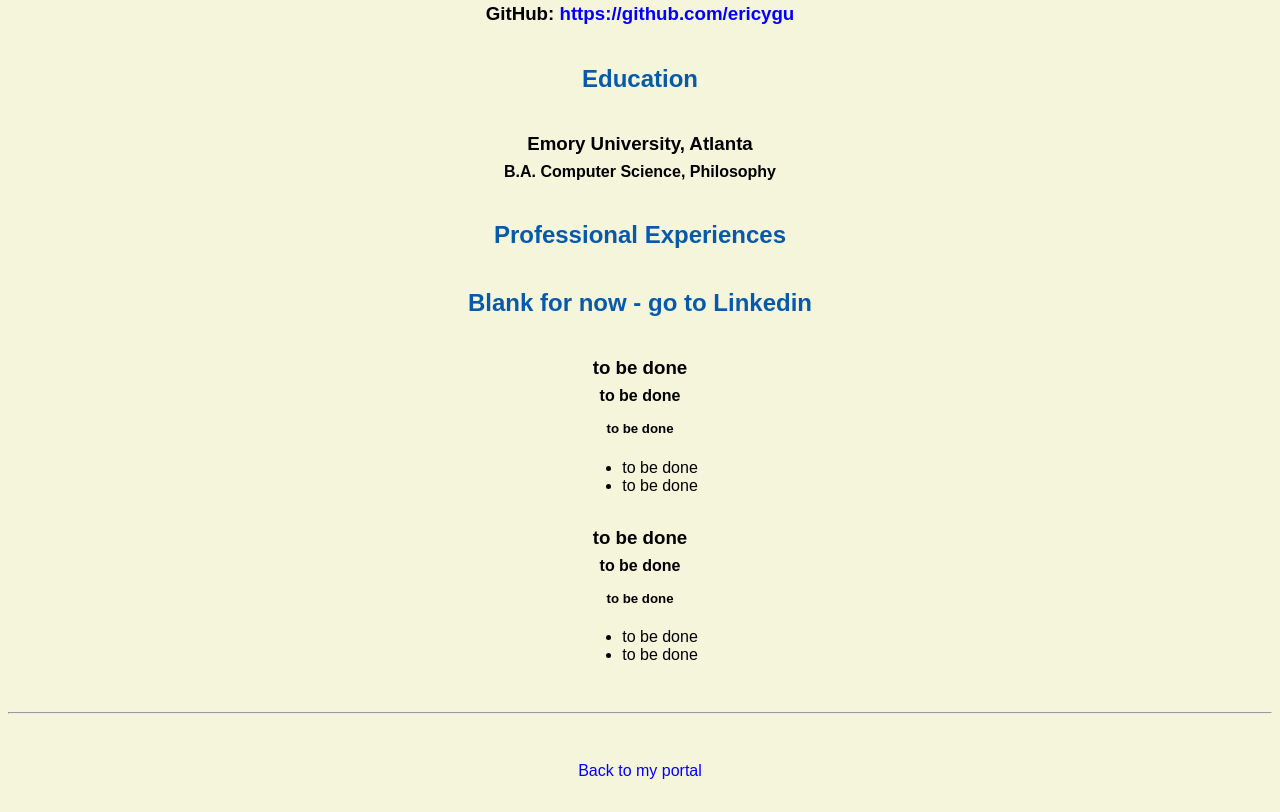
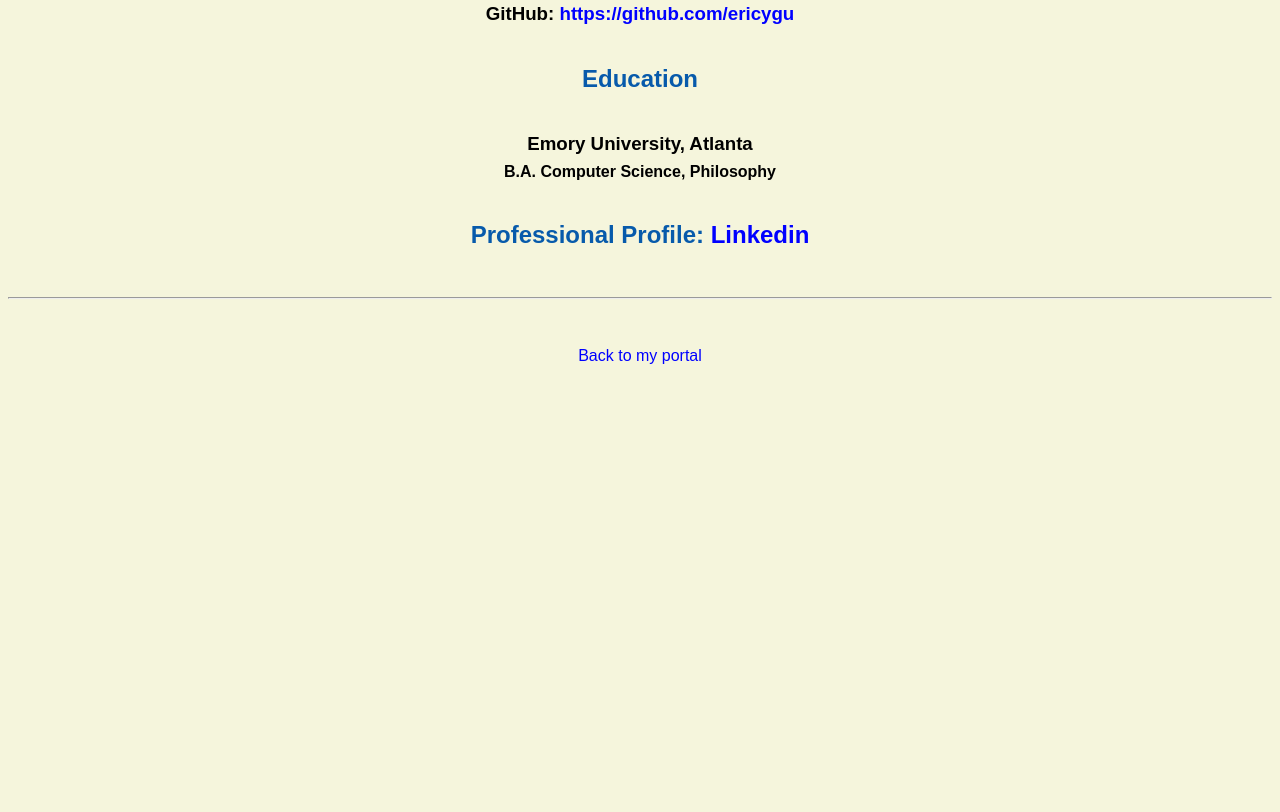
Before and after one commit to ericygu/ericygu.github.io, a plain HTML site: page resume.html in a window 1280 px wide. Shown: the part 707-1519 px from the top of the page. After the commit the page ends 1104 px from the top, so only its background shows below. Drawn offline with Linux system fonts and the light colour scheme.

Commit message:
Update resume.html

```diff
--- a/resume.html
+++ b/resume.html
@@ -1,6 +1,4 @@
 <!doctype html>
-
-<!-- this is a comment for human! -->
 
 <html lang="en">
 
@@ -33,23 +31,8 @@
     <h3>Emory University, Atlanta</h3>
     <h4>B.A. Computer Science, Philosophy</h4>
 
-    <h2>Professional Experiences</h2>
-    <h2>Blank for now - go to Linkedin</h2>
-    <h3>to be done</h3>
-    <h4>to be done</h4>
-    <h5>to be done</h5>
-      <ul>
-        <li>to be done</li>
-        <li>to be done</li>
-      </ul>
+    <h2>Professional Profile: <a href="https://linkedin.com/in/etgu" target="_blank">Linkedin </a></h2>
 
-    <h3>to be done</h3>
-    <h4>to be done</h4>
-    <h5>to be done</h5>
-      <ul>
-        <li>to be done</li>
-        <li>to be done</li>
-      </ul>
   </body>
 
   <footer>
```
